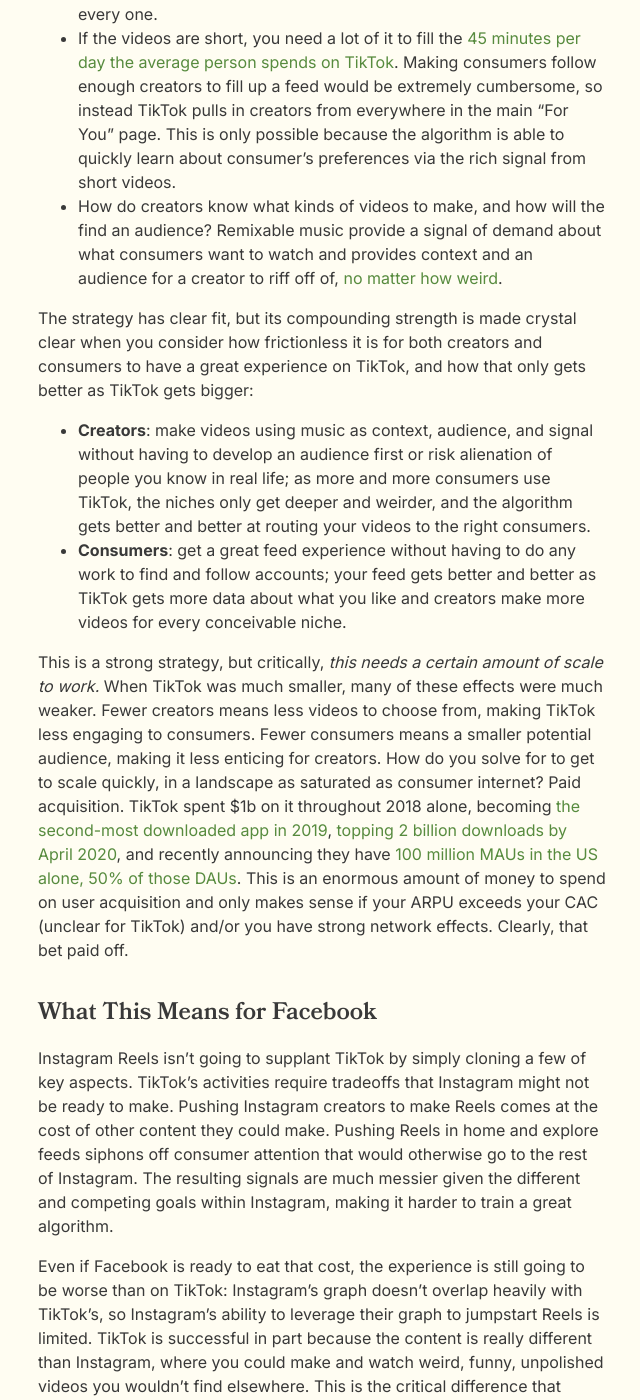
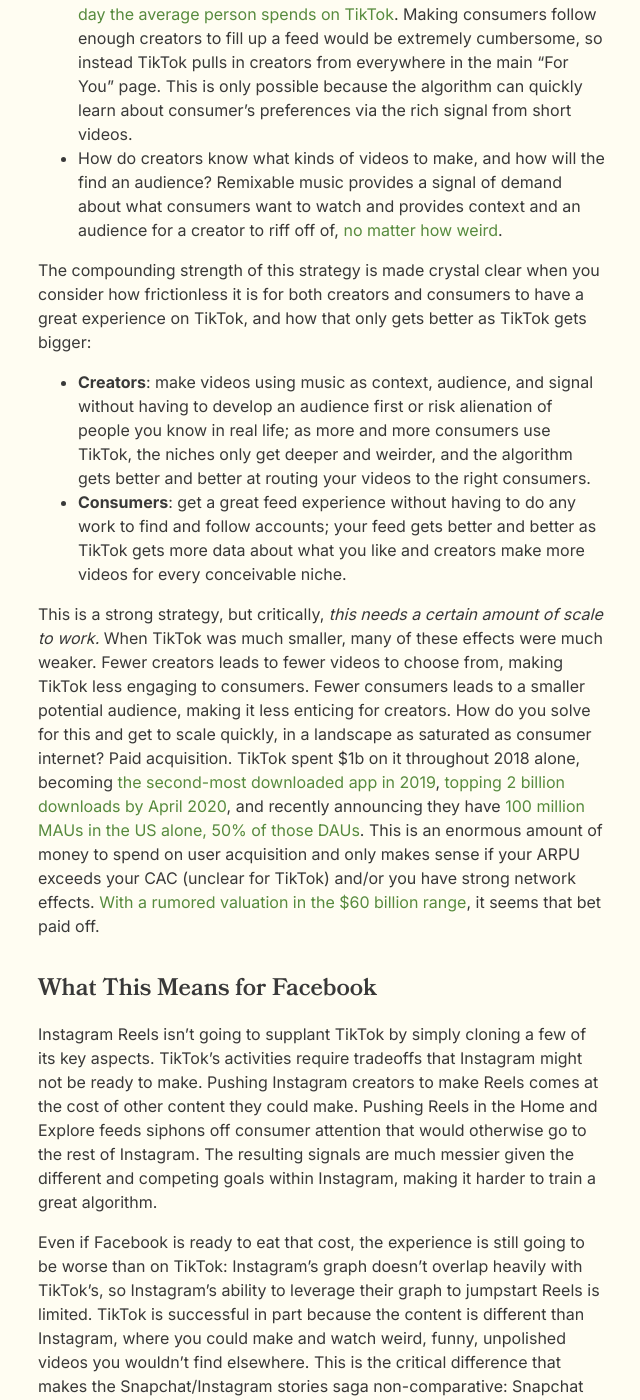
Before and after one commit to jmohsenin/jmohsenin.github.io, a Jekyll site: the page built from _posts/2020-09-20-tiktok-strategy.md, in a window 1280 px wide and 1400 px high, scrolled down 2252 px. Shown: the whole window, without its empty margins (318-958 px from the left). Built offline with Jekyll 4.4.1, drawn with Linux system fonts in a browser that asks for light colours; comment, search, counter and statistics services are not loaded; some of the changed text lies outside the part shown.

Commit message:
Copy edit on tiktok post

```diff
--- a/_posts/2020-09-20-tiktok-strategy.md
+++ b/_posts/2020-09-20-tiktok-strategy.md
@@ -17,35 +17,35 @@ If network effects are what keeps TikTok on top today, is the algorithm responsi
 
 ![TikTok's Virtuous Cycle](/assets/images/tiktok-cycle.png)
 
-To understand TikTok's strategy, Michael Porter's framework is a useful guide. In In his seminal ["What is Strategy?" paper](https://hbr.org/1996/11/what-is-strategy) ([non-paywall slide summary](https://www.slideshare.net/hitnrun10/what-is-strategy-30278968)), he laid out a framework for what a successful strategy is actually made of:
+To understand TikTok's strategy, Michael Porter's framework is a useful guide. In his seminal ["What Is Strategy?" paper](https://hbr.org/1996/11/what-is-strategy) ([non-paywall slide summary](https://www.slideshare.net/hitnrun10/what-is-strategy-30278968)), he laid out a framework for what defines a successful strategy:
 
 - **Strategy relies on unique activities**: the essence of strategy is choosing to *do* different things and not just rely on general operational effectiveness, which is easily copyable.
-- **Strategic strength comes from the fit between unique activities:** the unique activities need to be compatible, and ideally compound, such that total value of all of them is larger than the sum of its parts.
+- **Strategic strength comes from the fit between unique activities:** the unique activities need to be compatible, and ideally compound, such that the total value of all of them is larger than the sum of its parts.
 - **Activities must require tradeoffs**: some activities are incompatible with each other, while others are a large opportunity cost. If neither is true about the activities a company chooses, a competitor can engage in those same activities with little downside.
 
-When a strategy successful, it often forms a virtuous cycle: the activities compound  in a powerful feedback loop that causes the product to improve at a faster and faster rate. What is TikTok's virtuous cycle? First, let's look at some of their activities:
+When a strategy is successful, it often forms a virtuous cycle: the activities compound  in a powerful feedback loop that causes the product to improve at a faster and faster rate. What is TikTok's virtuous cycle? First, let's look at some of their activities:
 
 - Videos are short, making them easy to consume and to make
 - Most videos people watch are made by creators they don't know in real life (family/friends) or recognize (influencers/brands)
 - Videos are primarily distributed by an algorithm instead of by a follow graph
-- TikTok's UX (auto-playing videos watched one at a time) generates rich signal for every video watched, helping the algorithm learn a person's preferences really quickly (to be expanded on in another post)
+- TikTok's UX (auto-playing videos watched one at a time) generates rich signal for every video watched, helping the algorithm learn a person's preferences quickly (to be expanded on in a future post)
 - Music is remixable and the main way trends get started and grow
 
-Not every activity is unique to TikTok – videos on Instagram are short, YouTube distributes videos algorithmically – but how those activities fit together and compound is totally unique to TikTok:
+Not every activity is unique to TikTok – videos on Instagram are short, YouTube distributes videos algorithmically – but how those activities fit together and compound is unique to TikTok:
 
-- ML algorithms like TikTok's suffer from [the cold start problem](https://en.wikipedia.org/wiki/Cold_start_(recommender_systems)): it's difficult to make good predictions about what you will like before you use it. The videos on TikTok are short, so it's easy for consumers to watch many of them at once, and their UX provides rich signal about every one.
-- If the videos are short, you need a lot of it to fill the [45 minutes per day the average person spends on TikTok](https://www.fastcompany.com/90395898/is-tiktok-a-time-bomb). Making consumers follow enough creators to fill up a feed would be extremely cumbersome, so instead TikTok pulls in creators from everywhere in the main "For You" page. This is only possible because the algorithm is able to quickly learn about consumer's preferences via the rich signal from short videos.
-- How do creators know what kinds of videos to make, and how will the find an audience? Remixable music provide a signal of demand about what consumers want to watch and provides context and an audience for a creator to riff off of, [no matter how weird](https://www.tiktok.com/music/Mi-Pan-Su-Sus-6833400908727061253).
+- ML algorithms like TikTok's suffer from [the cold start problem](https://en.wikipedia.org/wiki/Cold_start_(recommender_systems)): it's difficult to make good predictions about what you will like before you use it. The videos on TikTok are short, so it's easy for consumers to watch many of them at once, and their UX provides rich signal about every video.
+- If the videos are short, you need a lot of it to fill the [45 minutes per day the average person spends on TikTok](https://www.fastcompany.com/90395898/is-tiktok-a-time-bomb). Making consumers follow enough creators to fill up a feed would be extremely cumbersome, so instead TikTok pulls in creators from everywhere in the main "For You" page. This is only possible because the algorithm can quickly learn about consumer's preferences via the rich signal from short videos.
+- How do creators know what kinds of videos to make, and how will the find an audience? Remixable music provides a signal of demand about what consumers want to watch and provides context and an audience for a creator to riff off of, [no matter how weird](https://www.tiktok.com/music/Mi-Pan-Su-Sus-6833400908727061253).
 
-The strategy has clear fit, but its compounding strength is made crystal clear when you consider how frictionless it is for both creators and consumers to have a great experience on TikTok, and how that only gets better as TikTok gets bigger:
+The compounding strength of this strategy is made crystal clear when you consider how frictionless it is for both creators and consumers to have a great experience on TikTok, and how that only gets better as TikTok gets bigger:
 
 - **Creators**: make videos using music as context, audience, and signal without having to develop an audience first or risk alienation of people you know in real life; as more and more consumers use TikTok, the niches only get deeper and weirder, and the algorithm gets better and better at routing your videos to the right consumers.
 - **Consumers**: get a great feed experience without having to do any work to find and follow accounts; your feed gets better and better as TikTok gets more data about what you like and creators make more videos for every conceivable niche.
 
-This is a strong strategy, but critically, *this needs a certain amount of scale to work.* When TikTok was much smaller, many of these effects were much weaker. Fewer creators means less videos to choose from, making TikTok less engaging to consumers. Fewer consumers means a smaller potential audience, making it less enticing for creators. How do you solve for to get to scale quickly, in a landscape as saturated as consumer internet? Paid acquisition. TikTok spent $1b on it throughout 2018 alone, becoming [the second-most downloaded app in 2019](https://sensortower.com/blog/tiktok-revenue-downloads-2019), [topping 2 billion downloads by April 2020](https://sensortower.com/blog/tiktok-downloads-2-billion), and recently announcing they have [100 million MAUs in the US alone, 50% of those DAUs](https://www.cnbc.com/2020/08/24/tiktok-reveals-us-global-user-growth-numbers-for-first-time.html). This is an enormous amount of money to spend on user acquisition and only makes sense if your ARPU exceeds your CAC (unclear for TikTok) and/or you have strong network effects. Clearly, that bet paid off.
+This is a strong strategy, but critically, *this needs a certain amount of scale to work.* When TikTok was much smaller, many of these effects were much weaker. Fewer creators leads to fewer videos to choose from, making TikTok less engaging to consumers. Fewer consumers leads to a smaller potential audience, making it less enticing for creators. How do you solve for this and get to scale quickly, in a landscape as saturated as consumer internet? Paid acquisition. TikTok spent $1b on it throughout 2018 alone, becoming [the second-most downloaded app in 2019](https://sensortower.com/blog/tiktok-revenue-downloads-2019), [topping 2 billion downloads by April 2020](https://sensortower.com/blog/tiktok-downloads-2-billion), and recently announcing they have [100 million MAUs in the US alone, 50% of those DAUs](https://www.cnbc.com/2020/08/24/tiktok-reveals-us-global-user-growth-numbers-for-first-time.html). This is an enormous amount of money to spend on user acquisition and only makes sense if your ARPU exceeds your CAC (unclear for TikTok) and/or you have strong network effects. [With a rumored valuation in the $60 billion range](https://markets.businessinsider.com/news/stocks/bytedance-60-billion-tiktok-global-us-valuation-2020-9-1029606381), it seems that bet paid off.
 
 ## What This Means for Facebook
 
-Instagram Reels isn't going to supplant TikTok by simply cloning a few of key aspects. TikTok's activities require tradeoffs that Instagram might not be ready to make. Pushing Instagram creators to make Reels comes at the cost of other content they could make. Pushing Reels in home and explore feeds siphons off consumer attention that would otherwise go to the rest of Instagram. The resulting signals are much messier given the different and competing goals within Instagram, making it harder to train a great algorithm.
+Instagram Reels isn't going to supplant TikTok by simply cloning a few of its key aspects. TikTok's activities require tradeoffs that Instagram might not be ready to make. Pushing Instagram creators to make Reels comes at the cost of other content they could make. Pushing Reels in the Home and Explore feeds siphons off consumer attention that would otherwise go to the rest of Instagram. The resulting signals are much messier given the different and competing goals within Instagram, making it harder to train a great algorithm.
 
-Even if Facebook is ready to eat that cost, the experience is still going to be worse than on TikTok: Instagram's graph doesn't overlap heavily with TikTok's, so Instagram's ability to leverage their graph to jumpstart Reels is limited. TikTok is successful in part because the content is really different than Instagram, where you could make and watch weird, funny, unpolished videos you wouldn't find elsewhere. This is the critical difference that makes the Snapchat/Instagram stories saga non-comparative: Snapchat and Instagram's graph had very high overlap, such that people could start using Instagram stories with little loss. This is not true of TikTok/Instagram, and makes me skeptical that Reels is going to easily displace TikTok. Network effects are just that powerful.
+Even if Facebook is ready to eat that cost, the experience is still going to be worse than on TikTok: Instagram's graph doesn't overlap heavily with TikTok's, so Instagram's ability to leverage their graph to jumpstart Reels is limited. TikTok is successful in part because the content is different than Instagram, where you could make and watch weird, funny, unpolished videos you wouldn't find elsewhere. This is the critical difference that makes the Snapchat/Instagram stories saga non-comparative: Snapchat and Instagram's graph had very high overlap, such that people could start using Instagram stories with little loss. This is not true of TikTok/Instagram and makes me skeptical that Reels is going to easily displace TikTok. Network effects are just that powerful.
```
Also changed, not shown: other parts of _posts/2020-09-20-tiktok-strategy.md (+1 -1 lines).
